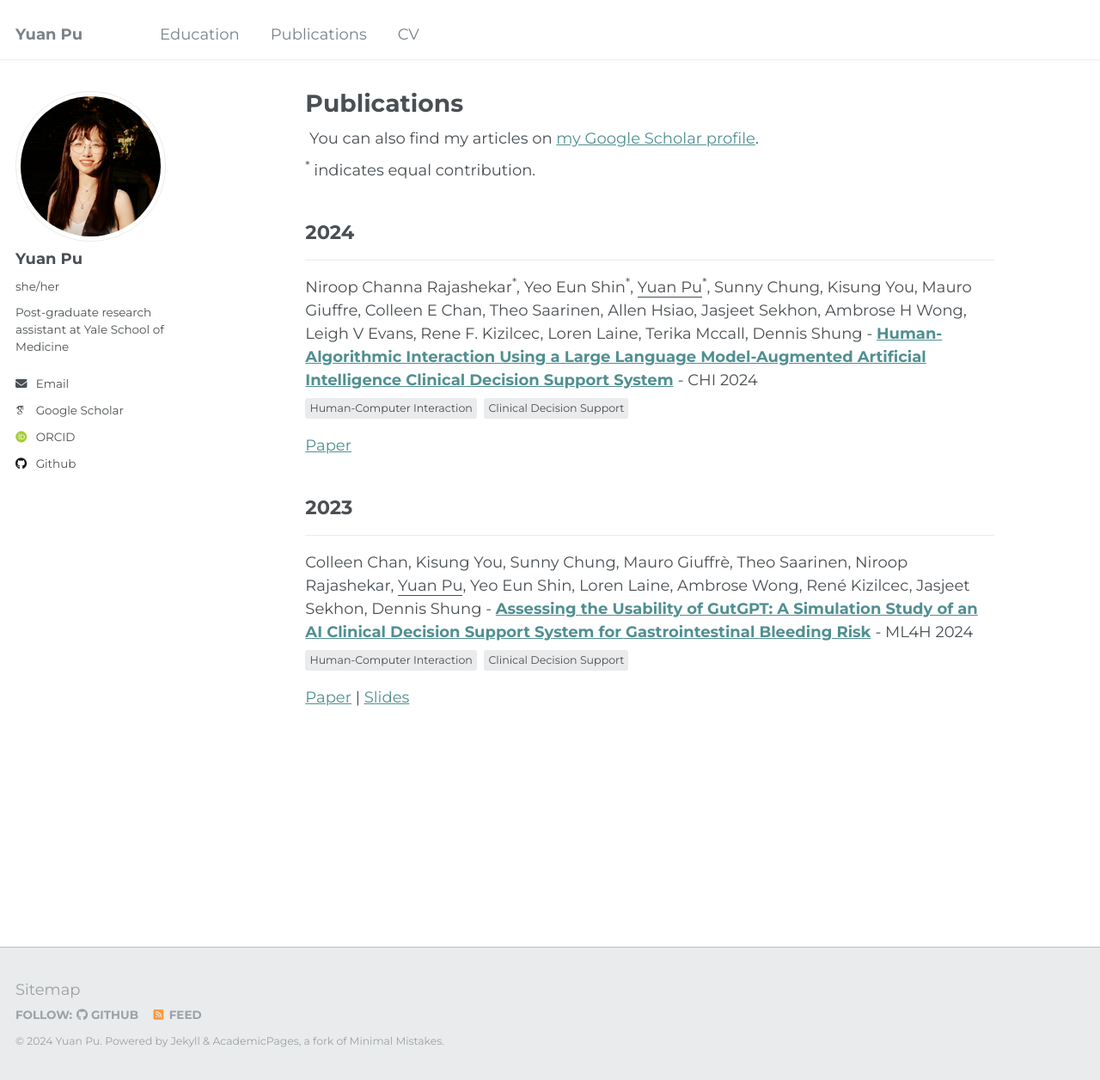
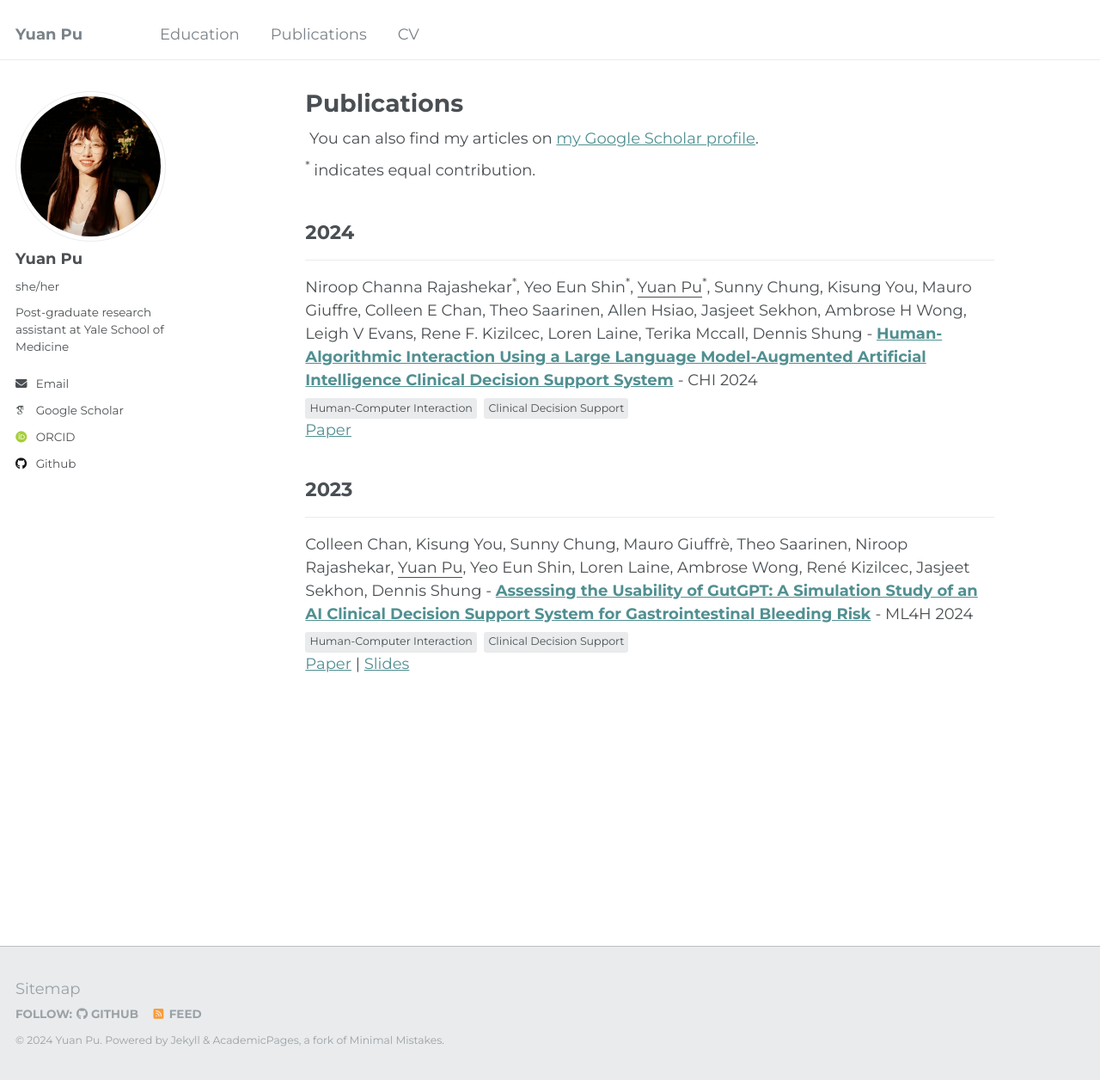
Before and after one commit to yuan-pu/yuan-pu_academicPages, a Jekyll site: the page built from _pages/publications.html, in a window 1280 px wide and 1256 px high. Shown: the whole window at 86% size. Built offline with Jekyll 4.4.1, drawn with Linux system fonts in a browser that asks for light colours; some web fonts are replaced.

Commit message:
Update archive-single-pub.html

```diff
--- a/_includes/archive-single-pub.html
+++ b/_includes/archive-single-pub.html
@@ -27,7 +27,7 @@
   </p>
 {% endif %}
 
-  <p>
+  <p style="margin: -0.2em 0;">
     {% if post.paperurl %}
       <a href="{{ post.paperurl }}">Paper</a>
     {% endif %}
```
